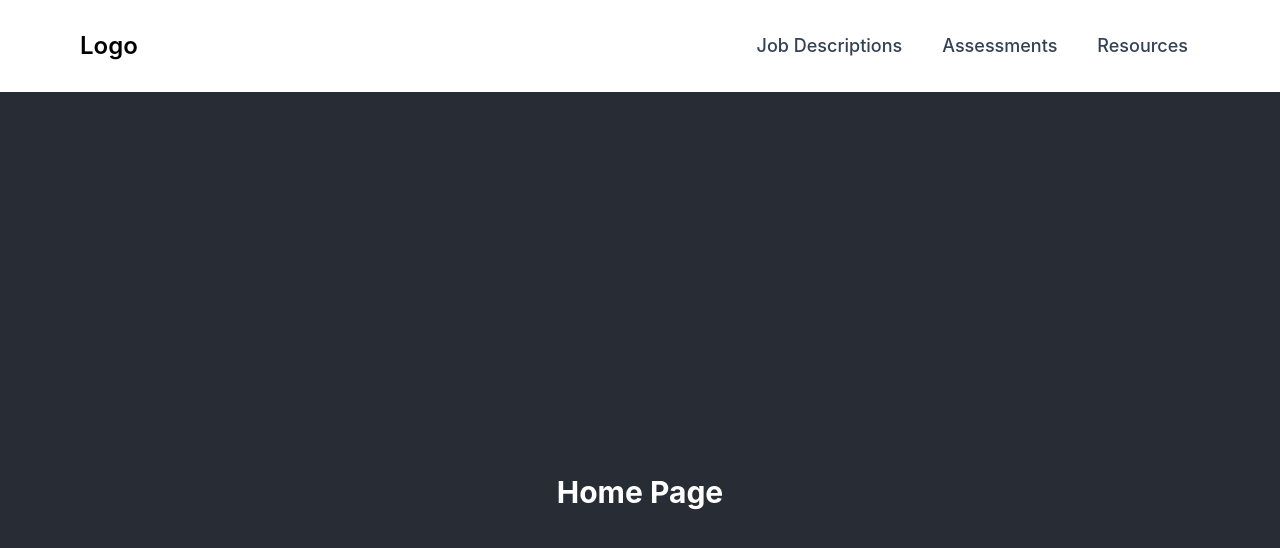
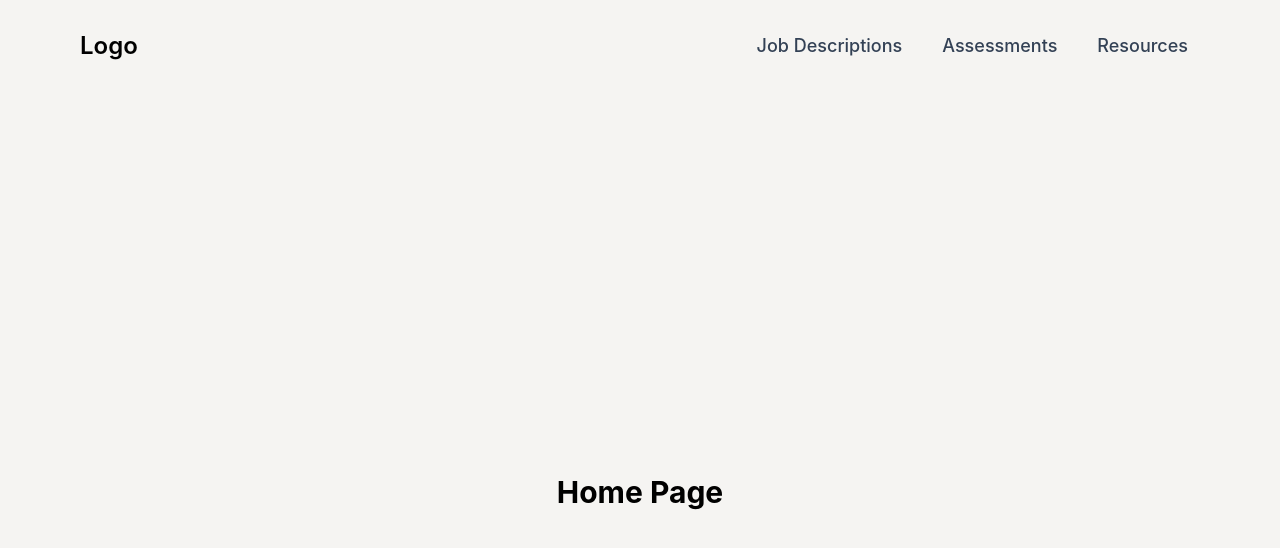
Before and after one commit to cherryontech/TechGarden, a React (Create React App) app: page / in a window 1280 px wide. Shown: the top 548 px of the page. Built offline with nearby package versions, Linux system fonts and the light colour scheme; the HTML template or start-up script is replaced by a standard one.

Commit message:
background color added to body to apply to all components. adjust app css and apply styles using tailwindcss instead in app.js file

```diff
--- a/src/App.css
+++ b/src/App.css
@@ -1,13 +1,10 @@
-.App {
+/* .App {
   text-align: center;
 }
 
 .App-header {
-  background-color: #282c34;
-  min-height: 100vh;
   display: flex;
   flex-direction: column;
   align-items: center;
   justify-content: center;
-  color: white;
-}
+} */
--- a/src/App.js
+++ b/src/App.js
@@ -11,6 +11,7 @@ function App() {
   return (
     <BrowserRouter>
       <Navbar />
+      <div className="flex items-center justify-center min-h-screen">
         <Routes>
           <Route path="/" element={<Home />} />
           <Route path="/job-descriptions" element={<JobDescriptions />} />
@@ -19,6 +20,7 @@ function App() {
           {/* A catch-all route for unknown paths */}
           <Route path="*" element={<NotFound />} />
         </Routes>
+      </div>
     </BrowserRouter>
   );
 }
--- a/src/index.css
+++ b/src/index.css
@@ -4,14 +4,16 @@
 
 body {
   margin: 0;
-  font-family: -apple-system, BlinkMacSystemFont, 'Segoe UI', 'Roboto', 'Oxygen',
-    'Ubuntu', 'Cantarell', 'Fira Sans', 'Droid Sans', 'Helvetica Neue',
+  font-family: -apple-system, BlinkMacSystemFont, "Segoe UI", "Roboto", "Oxygen",
+    "Ubuntu", "Cantarell", "Fira Sans", "Droid Sans", "Helvetica Neue",
     sans-serif;
   -webkit-font-smoothing: antialiased;
   -moz-osx-font-smoothing: grayscale;
+  background-color: #f5f4f2;
+  overscroll-behavior: contain;
 }
 
 code {
-  font-family: source-code-pro, Menlo, Monaco, Consolas, 'Courier New',
+  font-family: source-code-pro, Menlo, Monaco, Consolas, "Courier New",
     monospace;
 }
--- a/tailwind.config.js
+++ b/tailwind.config.js
@@ -2,7 +2,12 @@
 export default {
   content: ["./index.html", "./src/**/*.{js,jsx,ts,tsx}"],
   theme: {
-    extend: {},
+    extend: {
+      colors: {
+        "cream": "#F5F4F2", // background color
+        "oasis-blue": "#B1DBD7" // navbar color
+      },
+    },
   },
   plugins: [],
 };
```
Lines whose indentation alone changed are shown as unchanged.
